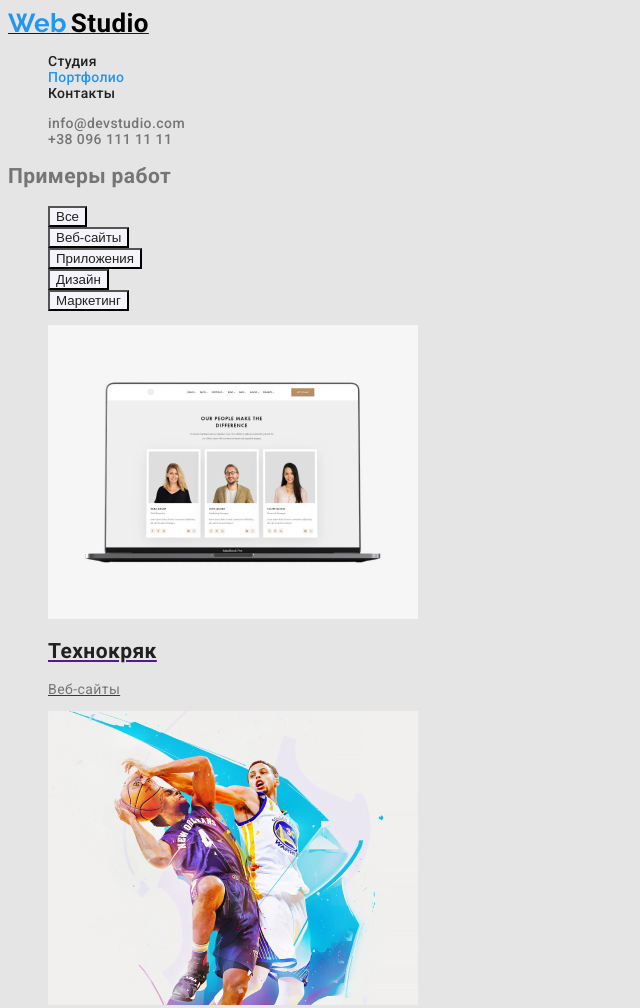
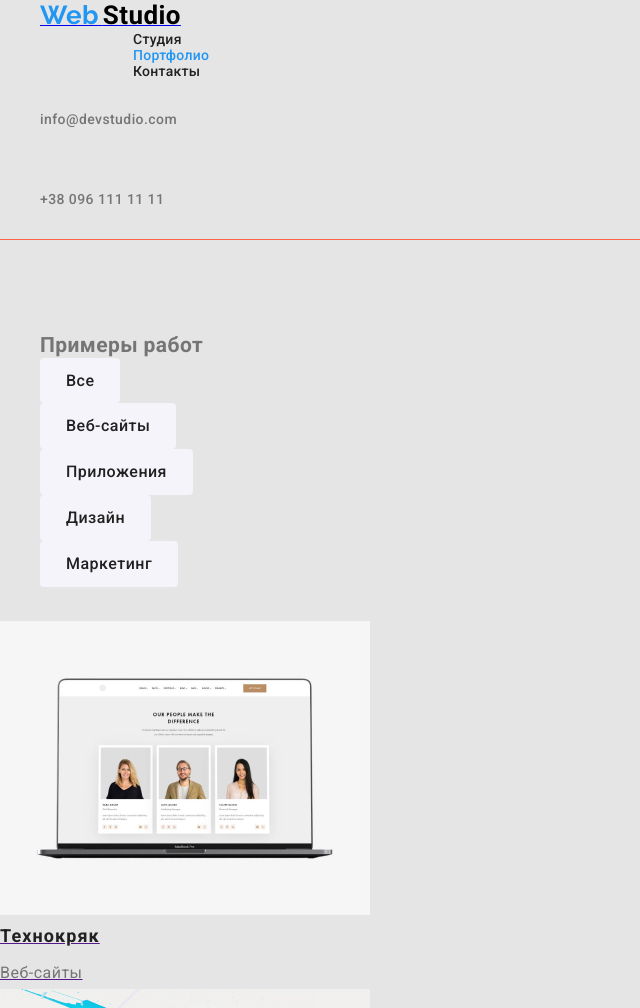
Before and after one commit to ermak-yana/dublikate-hw1, a plain HTML site: page portfolio.html in a window 1280 px wide. Shown: the top 1008 px of the page, without its empty margins (0-640 px from the left). Drawn offline with nearby package versions, Linux system fonts and the light colour scheme.

Commit message:
до флексов

```diff
--- a/css/styles.css
+++ b/css/styles.css
@@ -8,6 +8,9 @@
 #2196F3 цвет ховер
 
 #000000 logo
+
+1230
+pading left/right 15
 
  */
  :root {
@@ -28,8 +31,26 @@
  }
  ul {
     list-style: none;
+    margin: 0px;
+    padding: 0px;
  }
+ h1, h2, h3, p {
+    margin: 0;
+    padding: 0;
+
+ }
+ .page-header {
+
+    outline: 1px solid tomato;
+
+ }
+ /* .main-menu {
+display: flex;
+align-items: center;
+ } */
+
  .logo {
+
     color: var(--acent-color) ;
     font-family: 'Raleway',sans-serif;
     font-weight: 700;
@@ -37,13 +58,16 @@
     line-height: 1.19;
     text-decoration: none;
 
+
  }
  .logo-header {
+
     color: #000000;
     font-weight: 700;
     font-size: 26px;
     line-height: 1.19;
     text-decoration: none;
+
  }
  .logo-footer {
  color: #FFFFFF  ;
@@ -54,8 +78,21 @@ letter-spacing: 0.03em;
 text-decoration: none;
  }
  /* site-nav */
+ .container {
+    width: 1230px;
+    padding-left: 15px;
+    padding-right: 15px;
+    margin-left: auto;
+    margin-right: auto;
+ }
+ .site-nav {
+    /* display: flex; */
+    margin-left: 93px;
+ }
+ .site-nav .link {
 
- .site-nav .link {
+    padding-top: 32px;
+    padding-bottom: 32px;
     color:  var(--title-text-color);
     font-weight: 500;
     font-size: 14px;
@@ -71,11 +108,25 @@ text-decoration: none;
 .site-nav .link.current{
     color: var(--acent-color);
 }
+.site-nav .item{
+    margin-right: 50px;
+}
+.site-nav .item:last-child {
+    margin-right: 0px;
+}
+
 .site-info .list {
+    padding-top: 32px;
+    padding-bottom: 32px;
+    margin-right: 50px;
+
     font-weight: 500;
     font-size: 14px;
     text-decoration: none;
 
+}
+.site-info .list :last-child  {
+    margin-right: 0px;
 }
 
 .site-info .list:hover,
@@ -84,21 +135,31 @@ text-decoration: none;
 }
 
 .section-title {
+    margin-bottom: 50px;
     color: var(--title-text-color) ;
+
 }
 /* hero */
+.hero {
+    outline: 1px solid tomato;
+    text-align: center;
+}
 .hero-title {
     color: #FFFFFF;
-
+    margin-bottom: 30px;
     font-weight: 900;
     font-size: 44px;
     line-height: 1.36;
-    text-align: center;
+
     letter-spacing: 0.06em;
     text-transform: uppercase;
 
 }
 .hero-button {
+    border-radius: 4px;
+    border: 4px solid transparent;
+    padding: 10px 32px;
+    min-width: 200px;
     background-color: var(--acent-color);
     color: #FFFFFF;
     font-weight: 700;
@@ -110,7 +171,18 @@ text-decoration: none;
 }
 
 /* benefits */
+.benefits {
+
+    outline: 1px solid tomato;
+    padding-top: 94px;
+    padding-bottom: 94px;
+
+}
+.benefits-list {
+    display: flex;
+}
 .benefits .title {
+    margin-bottom: 10px;
     color: var(--title-text-color)  ;
     font-weight: 700;
     font-size: 14px;
@@ -118,12 +190,21 @@ text-decoration: none;
    letter-spacing: 0.03em;
    text-transform: uppercase;
 }
+/* interesting */
+.interesting {
+    padding-top: 94px;
+    padding-bottom: 94px;
+}
 
 /* team */
 .team {
     background-color: var(--bgd-second-color);
+    outline: 1px solid tomato;
+    padding-top: 94px;
+    padding-bottom: 94px;
 }
 .team-title {
+    margin-bottom: 10px;
     color: var(--title-text-color);
     font-weight: 500;
     font-size: 16px;
@@ -138,16 +219,33 @@ text-decoration: none;
 
 /* product */
 .product-title {
+    margin-bottom: 4px;
   color: var(--title-text-color);
+  font-weight: 700;
+font-size: 18px;
+line-height: 2;
+letter-spacing: 0.06em;
 }
 .product-text{
     color: var(--primary-text-color);
+    font-size: 16px;
+line-height: 1.9;
+letter-spacing: 0.03em;
 }
 
 /* Button */
 .buton {
+    border: 4px solid transparent;
+    border-radius: 4px;
+    padding: 6px 22px;
+    min-width: 73px ;
     color: var(--title-text-color);
     background-color: var(--bgd-second-color);
+    font-weight: 500;
+    font-size: 16px;
+    line-height: 1.62;
+    letter-spacing: 0.03em;
+    text-align: center;
     cursor: pointer;
 }
 .buton:hover,
@@ -157,5 +255,19 @@ text-decoration: none;
 }
 /* footer */
 .adress {
-    background-color: var(--bgd-footer-color)
+ padding-top: 60px;
+ padding-bottom: 60px;
+ background-color: var(--bgd-footer-color)
+
 }
+.adress-white {
+    color: #FFFFFF;
+    line-height: 1.71;
+}
+.page {
+    padding-top: 94px;
+    padding-bottom: 94px;
+}
+.page-button {
+    padding-bottom: 34px;
+}
--- a/portfolio.html
+++ b/portfolio.html
@@ -7,25 +7,31 @@
     <meta name="viewport" content="width=device-width, initial-scale=1.0">
     <title>portfolio</title>
     <link rel="preconnect" href="https://fonts.googleapis.com"><link rel="preconnect" href="https://fonts.gstatic.com" crossorigin><link href="https://fonts.googleapis.com/css2?family=Raleway:wght@700&family=Roboto:wght@400;500;700;900&display=swap" rel="stylesheet">
+    <link rel="stylesheet" href="https://cdnjs.cloudflare.com/ajax/libs/modern-normalize/1.1.0/modern-normalize.min.css">
     <link rel="stylesheet" href="./css/styles.css">
 </head>
 <body >
     <header class="page-header">
+       <div class="container">
         <nav>
             <a href="./index.html"><span class="logo"> Web</span> <span class="logo-header">Studio</span> </a>
             <ul class="site-nav">
-            <li><a href="./index.html" class="link ">Студия</a></li>
-            <li><a href="./portfolio.html" class="link current ">Портфолио</a></li>
-            <li><a href="" class="link ">Контакты</a></li>
+               <li class="item"><a href="./index.html" class="link ">Студия</a></li>
+               <li class="item"><a href="./portfolio.html" class="link current ">Портфолио</a></li>
+               <li class="item"><a href="" class="link ">Контакты</a></li>
             </ul>
            </nav>
            <ul class="site-info">
                <li class="list">info@devstudio.com</li>
                <li class="list">+38 096 111 11 11</li>
            </ul>
+       </div>
     </header>
     <main>
-        <section>
+        <div class="page">
+        <section class="page-button">
+
+            <div class="container">
             <h1>Примеры работ</h1>
             <ul>
                 <li><button type="button" class="buton">Все </button></li>
@@ -102,16 +108,22 @@
             </li>
 
           </ul>
+          </div>
         </section>
+    </div>
 
     </main>
     <footer>
+        <section class="adress">
+            <div class="container">
                 <a href="./index.html"><span class="logo"> Web</span> <span class="logo-footer">Studio</span> </a>
-        <address>г. Киев, пр-т Леси Украинки, 26 <br>
+                <p> <span class="adress-white"> г. Киев, пр-т Леси Украинки, 26 </span><br>
 
                     info@example.com <br>
                     +38 099 111 11 11
-        </address>
+                </p>
+               </div>
+        </section>
     </footer>
 </body>
 </html>
```
Also changed, not shown: index.html (+25 -9 lines). Lines whose indentation alone changed are shown as unchanged.
